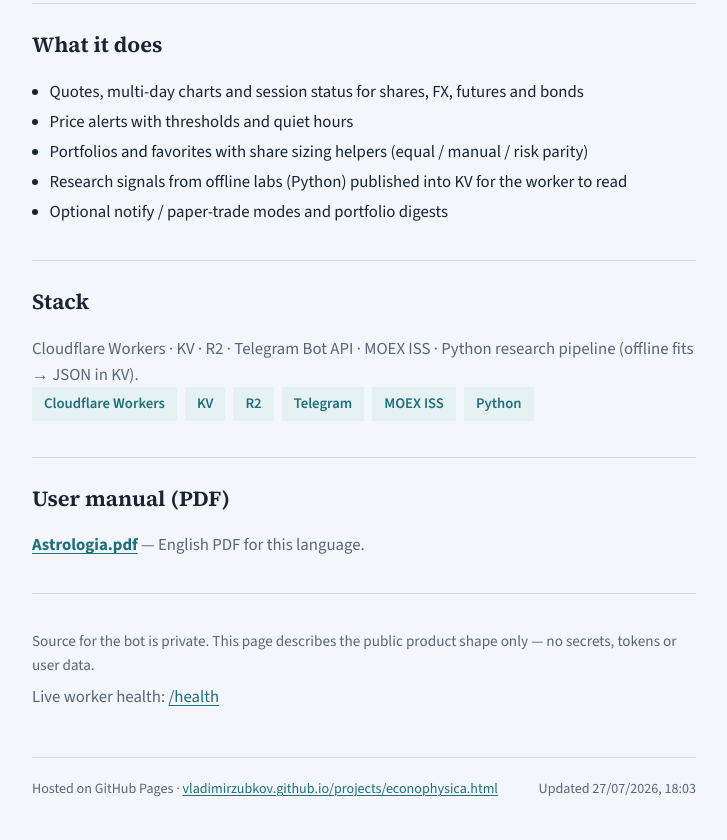
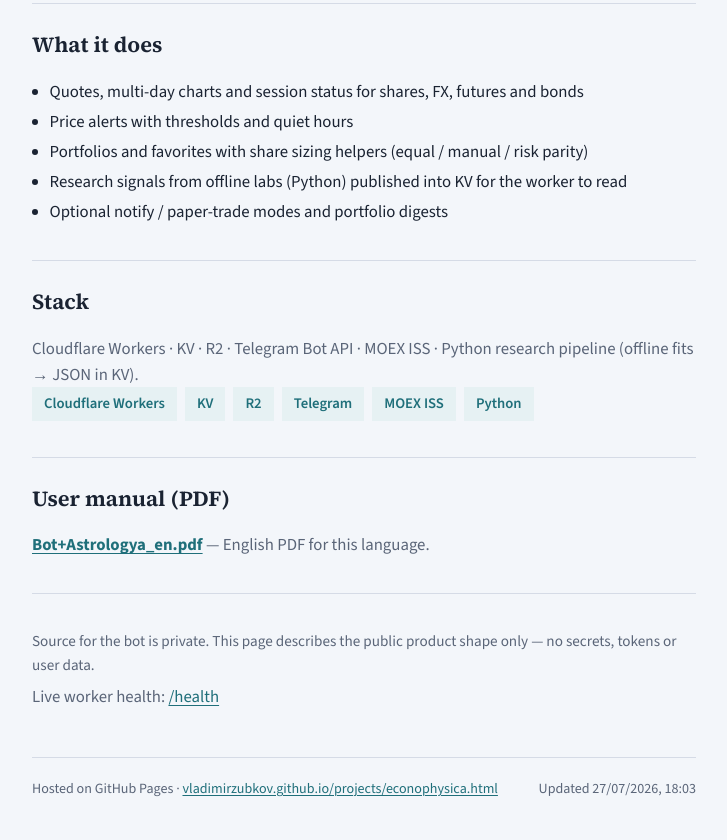
Before and after one commit to vladimirzubkov/vladimirzubkov.github.io, a plain HTML site: page projects/econophysica.html in a window 1280 px wide. Shown: the part 555-1395 px from the top of the page, without its empty margins (276-1003 px from the left). Drawn offline with nearby package versions, Linux system fonts and the light colour scheme.

Commit message:
Use Bot+Astrologya_ru/en.pdf stable manual names on GitHub Pages.

```diff
--- a/i18n.js
+++ b/i18n.js
@@ -250,9 +250,12 @@
 
     // RU → Russian PDF; EN/CS → English PDF. Links only on product page.
     var manualHref =
-      lang === "ru" ? "../manuals/Astrologia.pdf" : "../manuals/Astrologia_en.pdf";
+      lang === "ru"
+        ? "../manuals/Bot+Astrologya_ru.pdf"
+        : "../manuals/Bot+Astrologya_en.pdf";
     document.querySelectorAll("[data-manual-pdf]").forEach(function (el) {
       el.setAttribute("href", manualHref);
+      el.textContent = lang === "ru" ? "Bot+Astrologya_ru.pdf" : "Bot+Astrologya_en.pdf";
     });
 
     var stamp = document.getElementById("updated");
--- a/projects/econophysica.html
+++ b/projects/econophysica.html
@@ -69,7 +69,7 @@
     <section class="manual-only">
       <h2 data-i18n="project_manual">User manual (PDF)</h2>
       <p>
-        <a class="project-link" data-manual-pdf href="../manuals/Astrologia_en.pdf">Astrologia.pdf</a>
+        <a class="project-link" data-manual-pdf href="../manuals/Bot+Astrologya_en.pdf">Bot+Astrologya_en.pdf</a>
         — <span data-i18n="project_manual_hint">English PDF for this language.</span>
       </p>
     </section>
```
Also changed, not shown: 1 other file.
